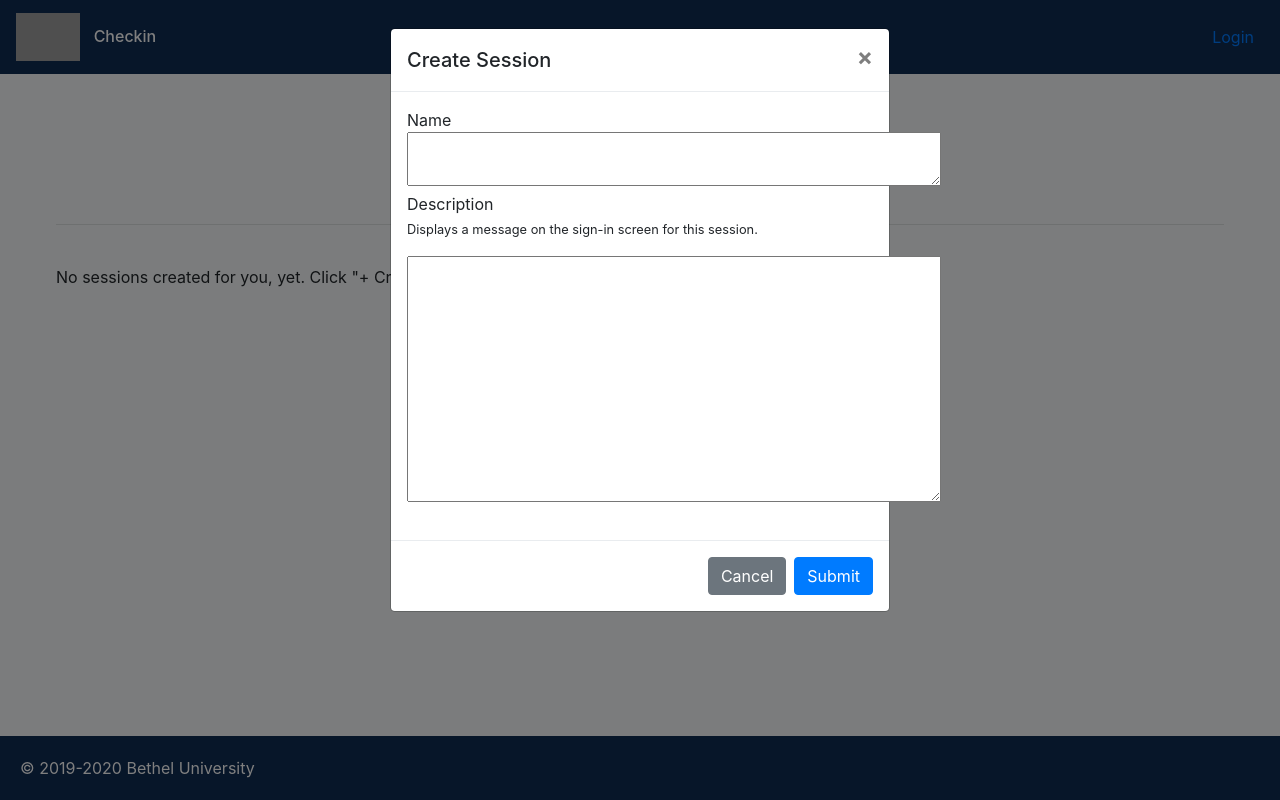
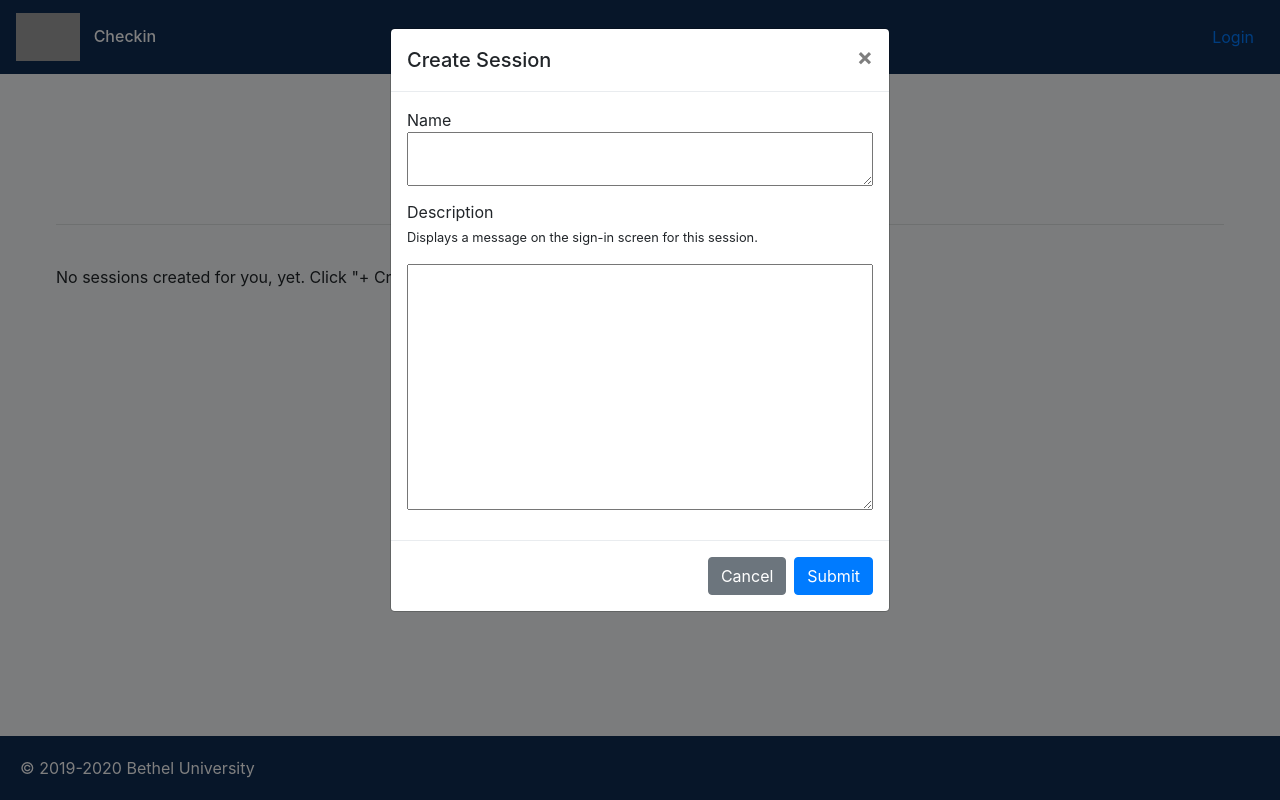
Before and after one commit to betheluniversity/rfid-checkin, a Flask app: template app/templates/index.html in a window 1280 px wide, after a click on "+ Create Session". Run offline with Flask 2, Linux system fonts and the light colour scheme; the template is opened without the code that fills it, so the values that code supplies are empty; parts of the project's set-up code (start-up, migrations or seed data) failed here and were passed over; some libraries are stand-ins or nearby versions; grey boxes are pictures that could not be loaded.

Commit message:
fix textarea width in form

```diff
--- a/app/static/css/main.css
+++ b/app/static/css/main.css
@@ -91,3 +91,7 @@ body {
 #offline-data-message {
 	display: none;
 }
+
+.set-width {
+	width: 100%;
+}
--- a/app/templates/index.html
+++ b/app/templates/index.html
@@ -113,14 +113,15 @@
               </div>
               <div class="modal-body">
                   <input id='session_id_field' type="hidden" name="session_id" />
-                  <label for="form_name">Name
+                  <label class="set-width" for="form_name">Name
                       <br>
-                      <textarea id='form_name_field' name="form_name" rows="2" cols="50" maxlength="150" required></textarea>
+                      <textarea class="set-width" id='form_name_field' name="form_name" cols="50" rows="2" maxlength="150" required></textarea>
+                  </label>
                   <br>
-                  <label for="form_description">Description
+                  <label class="set-width" for="form_description">Description
                       <br>
                       <p><small>Displays a message on the sign-in screen for this session.</small></p>
-                      <textarea id='form_description_field' name="form_description" rows="10" cols="50" maxlength="1000"></textarea>
+                      <textarea class="set-width" id='form_description_field' name="form_description" rows="10" cols="50" maxlength="1000"></textarea>
                   </label>
 
               </div>
```
